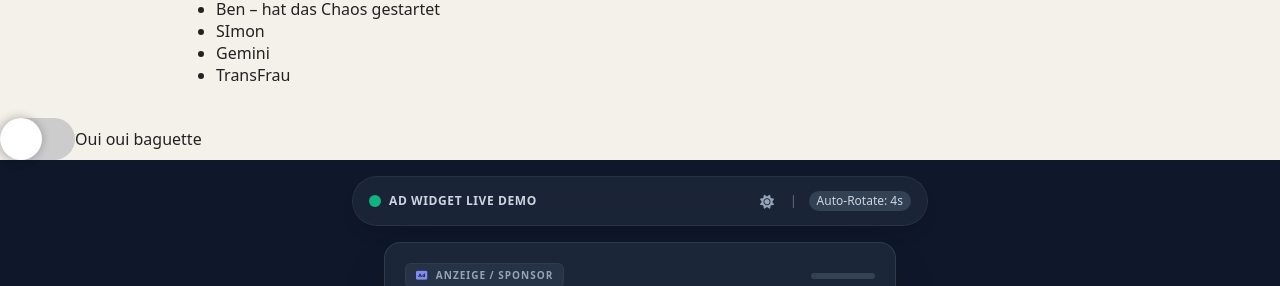
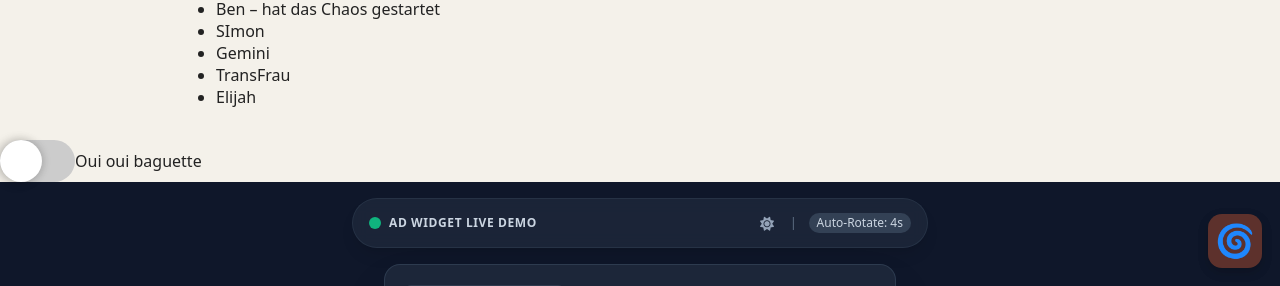
Before and after one commit to Bendexer301/git-chaos, a plain HTML site: page index.html in a window 1280 px wide. Shown: the part 514-800 px from the top of the page. Drawn offline with nearby package versions, Linux system fonts and the light colour scheme; no server answers.

Commit message:
rickroll button

```diff
--- a/index.html
+++ b/index.html
@@ -47,7 +47,9 @@
       <li>SImon</li>
       <li>Gemini</li>
       <li class="trans">TransFrau</li>
+      <li>Elijah</li>
     </ul>
+
   </footer>
   <div class="toggle">
     <input type="checkbox"/>
@@ -55,6 +57,7 @@
   </div>
   <iframe src="ad_banner_widget.html" width="100%" height="340" frameborder="0" scrolling="no" style="border:none; overflow:hidden;"></iframe>
 
+<<<<<<< Updated upstream
   <div class="card" style="z-index: 100000;">
     <span class="bg-theme"></span>
     <img src="https://assets.codepen.io/6954883/internal/avatars/users/default.png?fit=crop&format=auto&height=512&version=1632299382&width=512" alt="prof_image">
@@ -67,6 +70,9 @@
 
   </div>
   <button id="secret-btn" aria-label="Geheimer Button" title="impressum"></button>
+=======
+  <button id="secret-btn" type="button" aria-label="Rickroll" title="Rickroll">🌀</button>
+>>>>>>> Stashed changes
 
   <script src="script.js"></script>
 </body>
--- a/style.css
+++ b/style.css
@@ -108,25 +108,30 @@ footer {
 
 #secret-btn {
   position: fixed;
-  right: 12px;
-  bottom: 12px;
-  width: 18px;
-  height: 18px;
+  right: 18px;
+  bottom: 18px;
+  width: 54px;
+  height: 54px;
+  display: flex;
+  align-items: center;
+  justify-content: center;
   border: none;
-  border-radius: 50%;
-  background: transparent;
-  opacity: 0.04;
+  border-radius: 14px;
+  background: rgba(255, 107, 53, 0.18);
+  color: #111;
+  font-size: 2rem;
+  line-height: 1;
   cursor: pointer;
-  transition: opacity 0.2s ease, transform 0.2s ease;
+  box-shadow: 0 4px 12px rgba(0, 0, 0, 0.12);
+  transition: transform 0.2s ease, background 0.2s ease;
   z-index: 1000;
 }
 
 #secret-btn:hover,
 #secret-btn:focus-visible {
-  opacity: 0.18;
-  background: rgba(0, 0, 0, 0.08);
+  background: rgba(255, 107, 53, 0.28);
   outline: none;
-  transform: scale(1.2);
+  transform: translateY(-1px) scale(1.05);
 }
 .trans {
   /* lass dat mal stehen */
```
